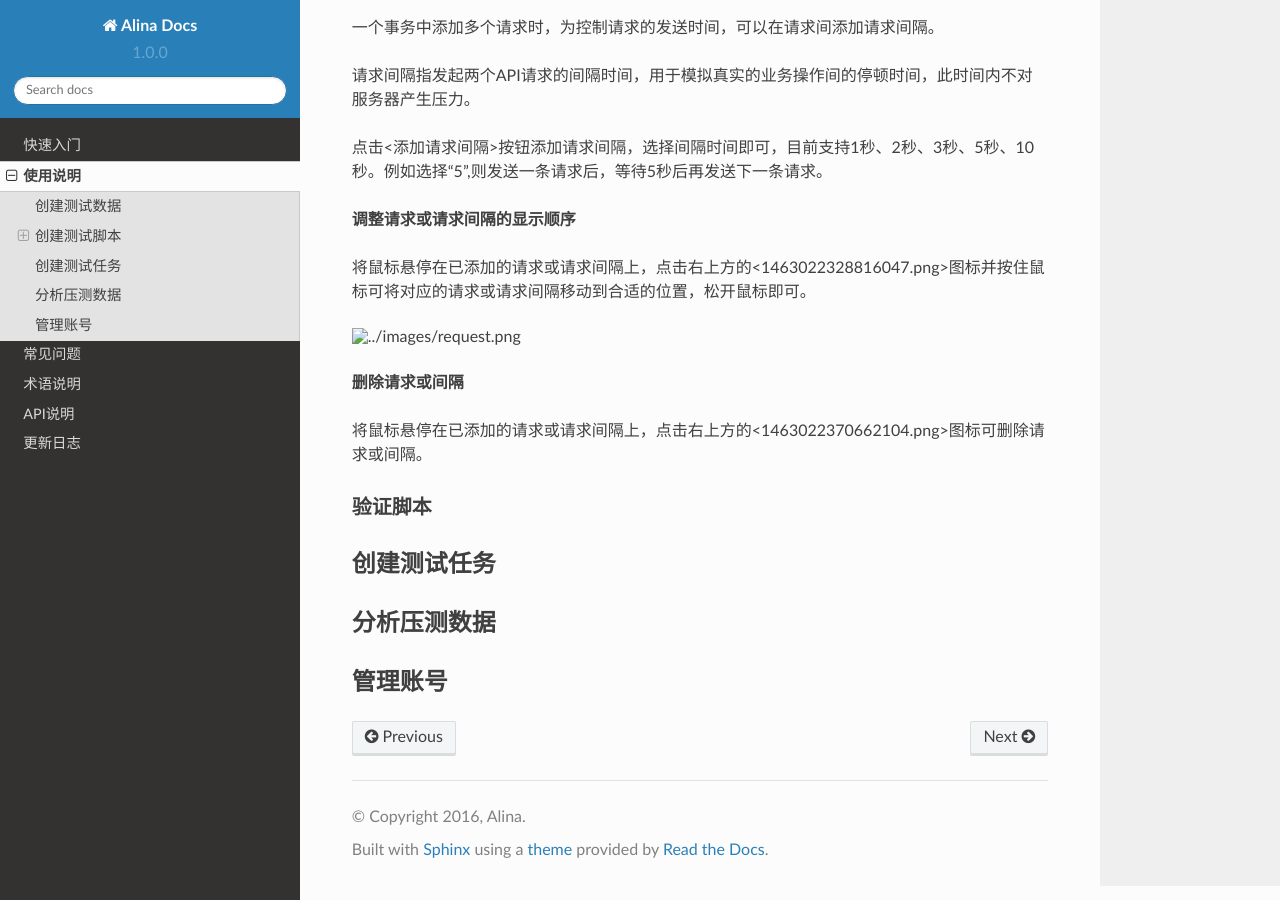
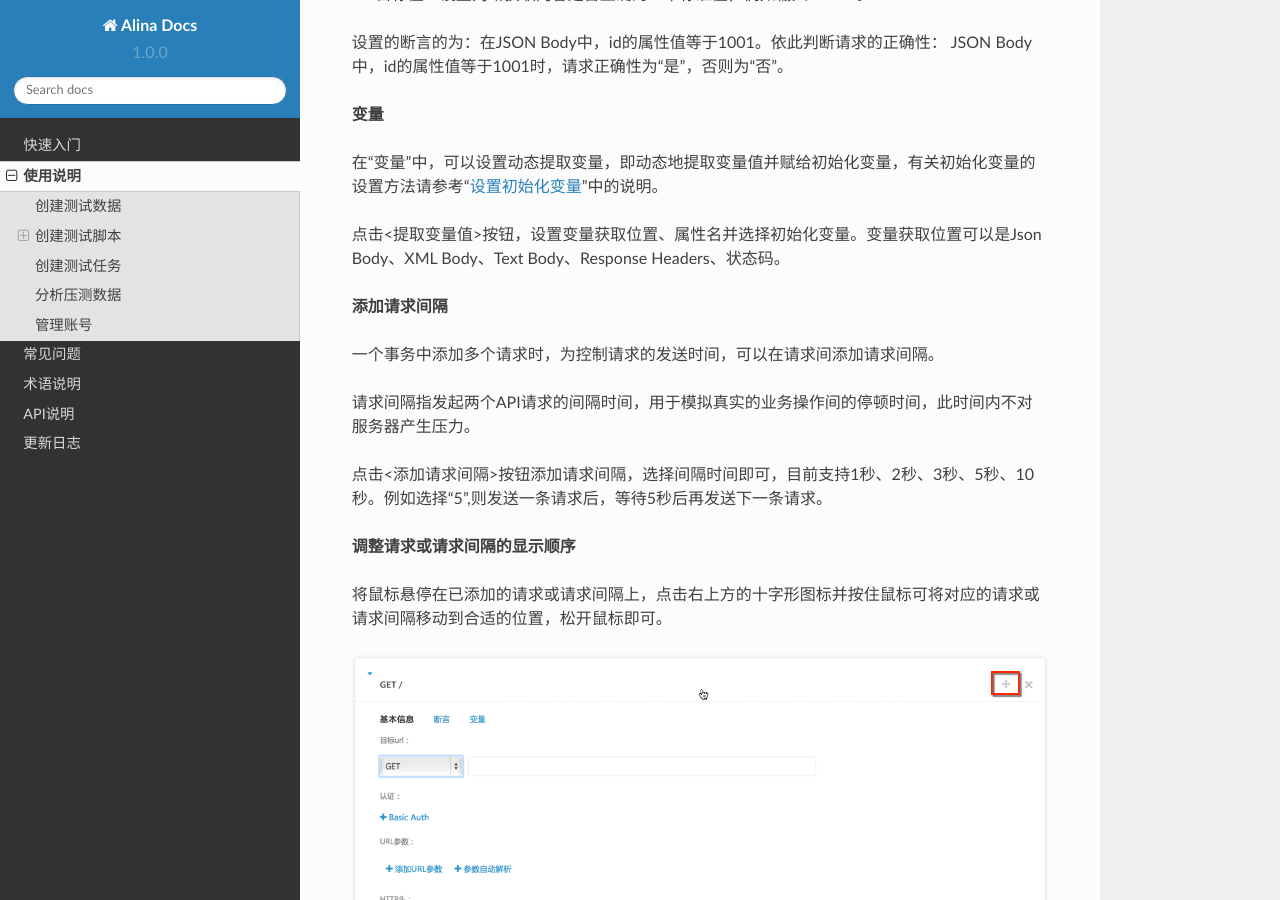
Before and after one commit to AlinaChi/Alina-Docs, a Sphinx documentation site: the page built from source/Tutorials.rst, in a window 1280 px wide and 900 px high, scrolled down 1998 px. Built offline with Sphinx 7.4.7 and the Read the Docs theme 2.0.0, drawn with Linux system fonts in a browser that asks for light colours.

Commit message:
add images

```diff
--- a/source/Tutorials.rst
+++ b/source/Tutorials.rst
@@ -78,7 +78,7 @@
 
 **调整请求或请求间隔的显示顺序**
 
-将鼠标悬停在已添加的请求或请求间隔上，点击右上方的<1463022328816047.png>图标并按住鼠标可将对应的请求或请求间隔移动到合适的位置，松开鼠标即可。
+将鼠标悬停在已添加的请求或请求间隔上，点击右上方的十字形图标并按住鼠标可将对应的请求或请求间隔移动到合适的位置，松开鼠标即可。
 
 .. image:: ../images/request.png
 
```
Also changed, not shown: images/data.png (added), images/request.png (added), 9 other files.
